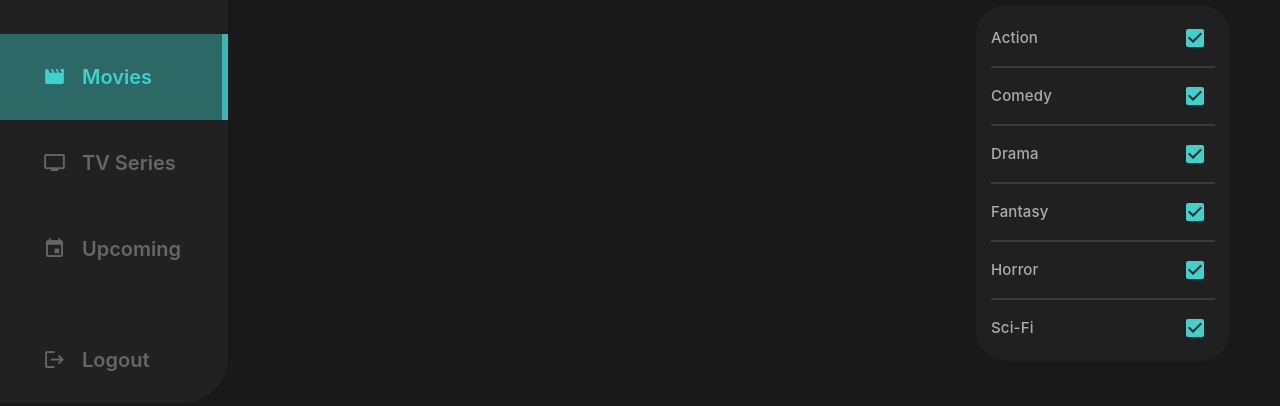
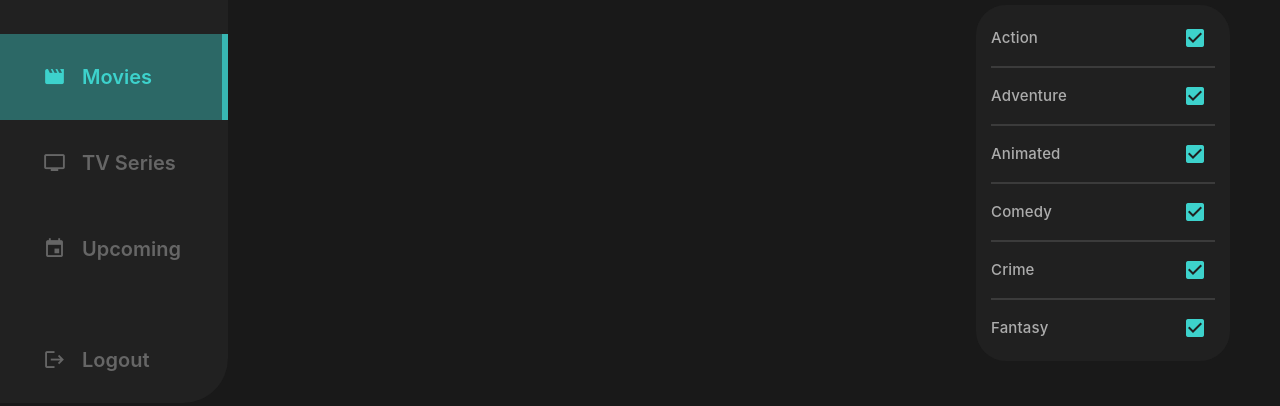
Before and after one commit to iinegnalon/movibes-vue, a Vue app: page /movies in a window 1280 px wide. Shown: the part 211-617 px from the top of the page. Built offline with nearby package versions, Linux system fonts and the light colour scheme; no server answers.

Commit message:
Filters store

```diff
--- a/src/components/layout/AppHeader.vue
+++ b/src/components/layout/AppHeader.vue
@@ -1,11 +1,16 @@
 <script setup lang="ts">
 import { ref } from 'vue';
+import { useStore } from 'vuex';
 
 const emits = defineEmits(['nav-click']);
 
+const store = useStore();
+
 const searchQuery = ref('');
 
-function search() {}
+function search() {
+  store.commit('filtersStore/setSearchQuery', searchQuery.value);
+}
 
 function openNav() {
   emits('nav-click');
--- a/src/components/layout/CategoriesFilter.vue
+++ b/src/components/layout/CategoriesFilter.vue
@@ -1,7 +1,36 @@
 <script setup lang="ts">
 import { computed, ref } from 'vue';
+import type { MovieGenre } from '@/models/movie';
+import { useStore } from 'vuex';
 
-const genres = ['Action', 'Comedy', 'Drama', 'Fantasy', 'Horror', 'Sci-Fi'];
+const store = useStore();
+
+const genres: MovieGenre[] = [
+  {
+    id: 1,
+    name: 'Action',
+  },
+  {
+    id: 2,
+    name: 'Adventure',
+  },
+  {
+    id: 3,
+    name: 'Animated',
+  },
+  {
+    id: 4,
+    name: 'Comedy',
+  },
+  {
+    id: 5,
+    name: 'Crime',
+  },
+  {
+    id: 6,
+    name: 'Fantasy',
+  },
+];
 
 const selectedGenres = ref([...genres]);
 
@@ -12,10 +41,15 @@ const allUnchecked = computed(() => {
 function handleCheckClick() {
   if (allUnchecked.value) {
     selectedGenres.value = [...genres];
-    return;
+  } else {
+    selectedGenres.value = [];
   }
 
-  selectedGenres.value = [];
+  handleFiltersChange();
+}
+
+function handleFiltersChange() {
+  store.commit('filtersStore/setSelectedCategories', selectedGenres.value);
 }
 </script>
 
@@ -38,10 +72,11 @@ function handleCheckClick() {
           hide-details
           v-model="selectedGenres"
           :value="genre"
+          @update:model-value="handleFiltersChange"
         >
           <template #label>
             <span class="checkbox-label">
-              {{ genre }}
+              {{ genre.name }}
             </span>
           </template>
         </v-checkbox>
--- a/src/store/index.ts
+++ b/src/store/index.ts
@@ -1,8 +1,10 @@
 import { createStore } from 'vuex';
 import layoutStore from '@/store/modules/layoutStore';
+import filtersStore from '@/store/modules/filtersStore';
 
 export const store = createStore({
   modules: {
     layoutStore,
+    filtersStore,
   },
 });
--- /dev/null
+++ b/src/store/modules/filtersStore.ts
@@ -0,0 +1,27 @@
+import type { MovieGenre } from '@/models/movie';
+
+export default {
+  namespaced: true,
+  state: {
+    selectedCategories: [],
+    searchQuery: '',
+  },
+  getters: {
+    selectedCategories: (state: FiltersState) => state.selectedCategories,
+    searchQuery: (state: FiltersState) => state.searchQuery,
+  },
+  actions: {},
+  mutations: {
+    setSelectedCategories(state: FiltersState, value: MovieGenre[]) {
+      state.selectedCategories = value;
+    },
+    setSearchQuery(state: FiltersState, value: string) {
+      state.searchQuery = value;
+    },
+  },
+};
+
+interface FiltersState {
+  selectedCategories: MovieGenre[];
+  searchQuery: string;
+}
```
